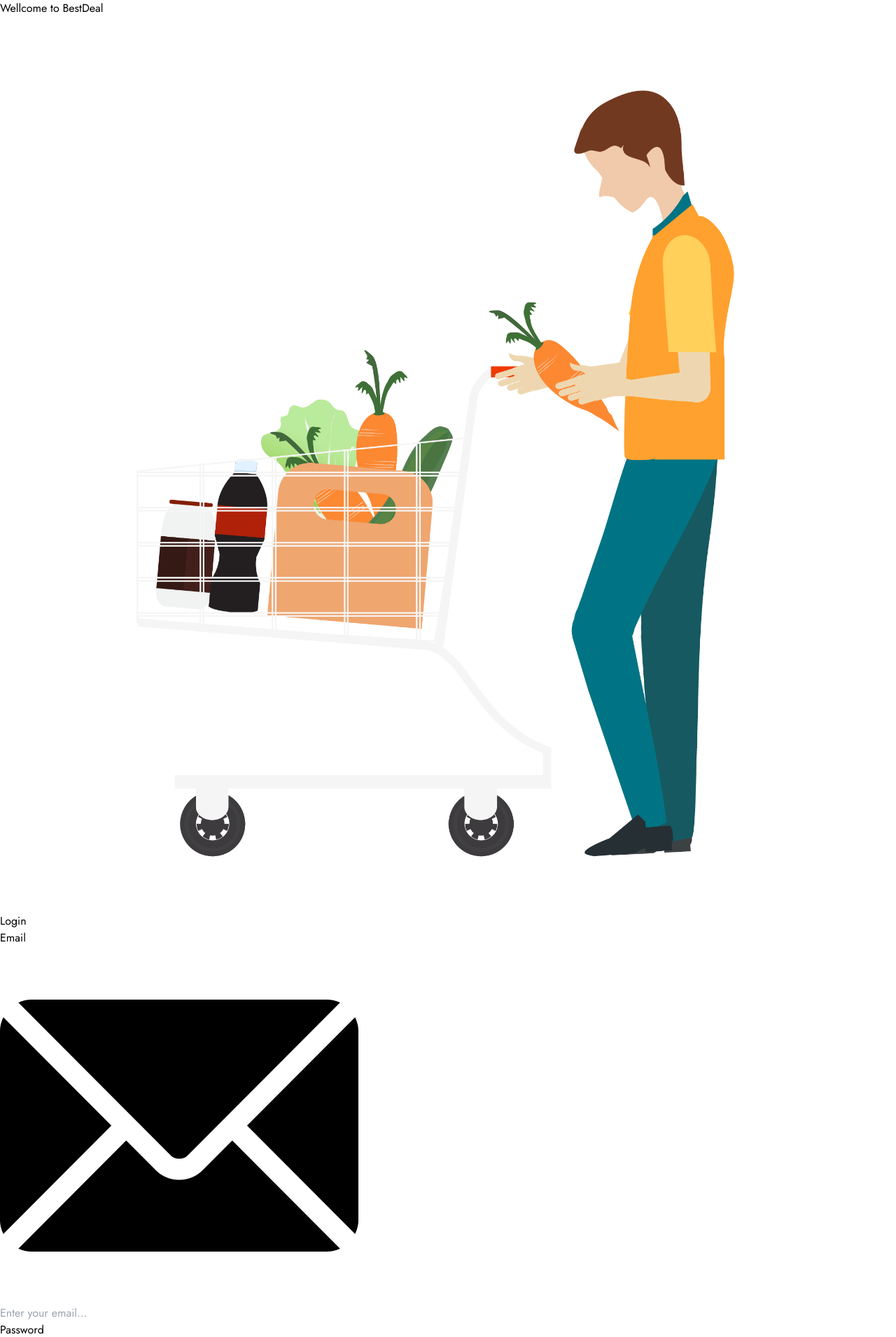
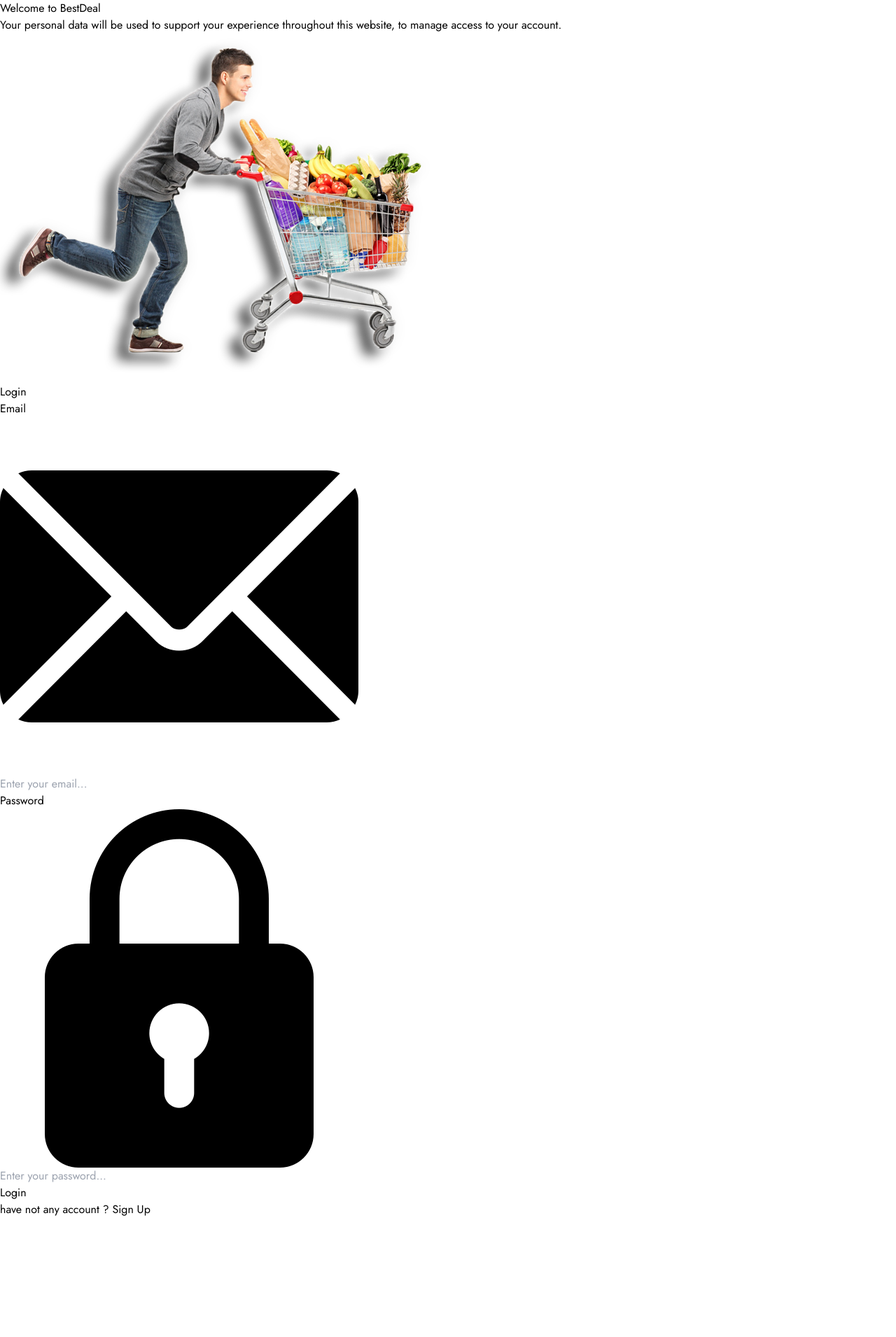
Before and after one commit to CronosCoder/Best-Deal-Frontend, a React (Vite) app: page /login in a window 1280 px wide. Shown: the top 1910 px of the page at 70% size. After the commit the page ends 1740 px from the top, so only its background shows below. Built offline with nearby package versions, Linux system fonts and the light colour scheme; a web font is replaced by a local one.

Commit message:
login page customized

```diff
--- a/src/Pages/LogIn/LogIn.jsx
+++ b/src/Pages/LogIn/LogIn.jsx
@@ -1,18 +1,20 @@
 import "./css/login.css";
-import loginImage from "./assets/login.png";
+import logImg from "../../assets/login.png"
 import emailIcon from "./assets/email.png";
 import passwordIcon from "./assets/padlock.png";
+import { Link } from "react-router-dom";
 
 const LogIn = () => {
   return (
-    <div className="flex h-screen bg-[#F2F2F6]">
+    <div className="px-20 flex justify-between items-center h-screen bg-[#F2F2F6]">
       {/* Left Image Section */}
       <div className="flex flex-col justify-center items-center w-1/2">
-        <div className="w-full flex justify-center">
-            <h1 className="text-[#2c296d] text-[54px] font-thin animate-slidein-left">Wellcome to BestDeal</h1>
+        <div className="w-full text-center">
+            <h1 className="text-[#2c296d] text-[54px] font-bold animate-slidein-top">Welcome to BestDeal</h1>
+          <p className="text-xl animate-slidein-top">Your personal data will be used to support your experience throughout this website, to manage access to your account.</p>
         </div>
 
-        <img src={loginImage} alt="Image" className="w-[40%] animate-slidein-bottom" />
+        <img src={logImg} alt="Image" className="w-2/3 animate-slidein-left" />
       </div>
 
       {/* Right Login Section */}
@@ -67,9 +69,8 @@ const LogIn = () => {
               Login
             </button>
           </form>
-          <div className="flex justify-between mt-2">
-          <p className=''>have not any account ? <a href="">Sign Up</a> </p>
-          <a href="" className="text-[#7d60ce]">Forgot password?</a>
+          <div className="text-center mt-2">
+            <p >have not any account ? <Link className='text-blue-500' to="/signup">Sign Up</Link> </p>
           </div>
 
         </div>
--- a/src/Pages/SignUp/SignUp.jsx
+++ b/src/Pages/SignUp/SignUp.jsx
@@ -1,3 +1,4 @@
+import { Link } from "react-router-dom";
 
 
 const SignUp = () => {
@@ -117,8 +118,8 @@ const SignUp = () => {
           </button>
         </form>
 
-        <div className="flex justify-between mt-2">
-          <p className=''>already have an account ? <a href="">Sign in</a> </p>
+        <div className="text-center mt-2">
+              <p className=''>already have an account ? <Link className='text-blue-500' to="/login">Sign in</Link> </p>
           </div>
 
       </div>
```
Also changed, not shown: src/assets/login.png (added).
